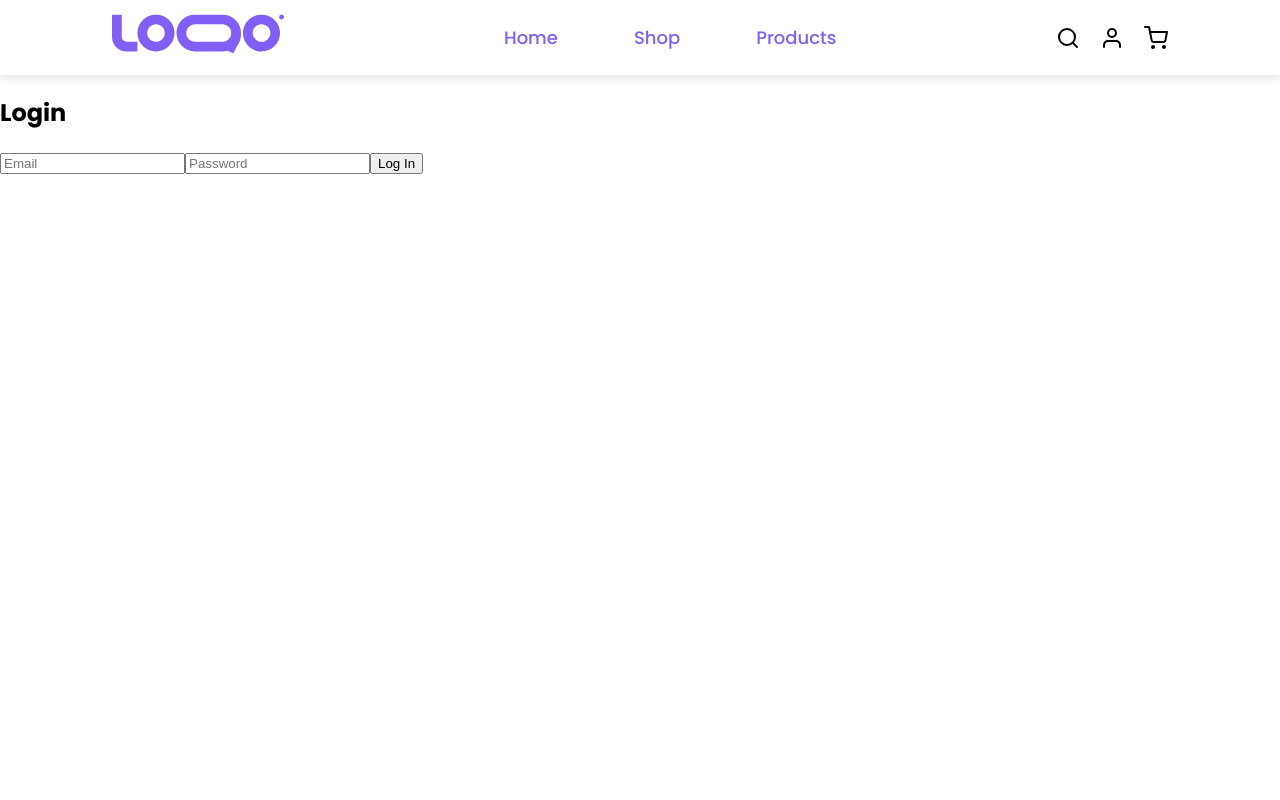
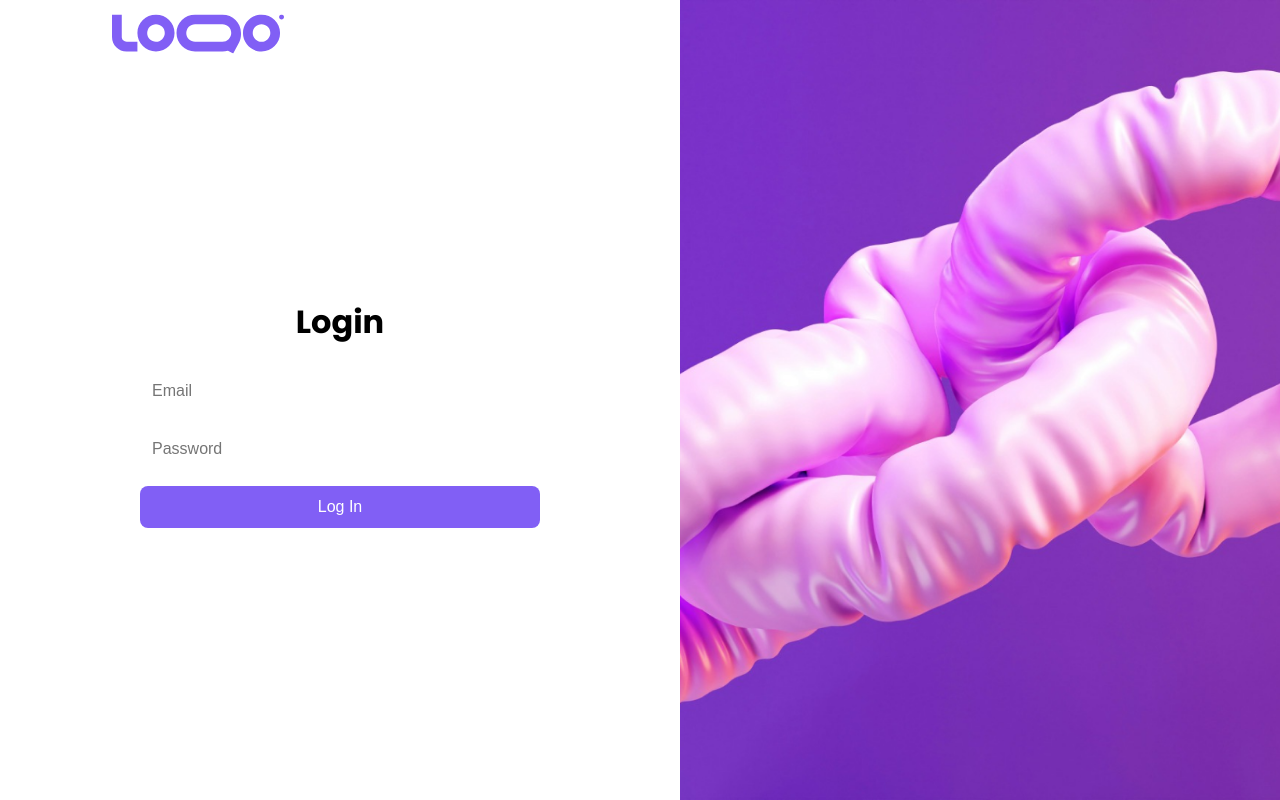
Before and after one commit to henriettamajai/ecommerce-app, a React (Create React App) app in the folder ecommerce/: page /login in a window 1280 px wide. Built offline with nearby package versions, Linux system fonts and the light colour scheme.

Commit message:
Implemented login page UI

```diff
--- a/ecommerce/src/App.js
+++ b/ecommerce/src/App.js
@@ -8,7 +8,6 @@ import './styles/global.css';
 const App = () => {
   return (
     <Router>
-      <Navbar />
       <Routes>
         <Route path="/" element={<HomePage />} />
         <Route path="/login" element={<LoginPage />} />
--- a/ecommerce/src/pages/home/HomePage.js
+++ b/ecommerce/src/pages/home/HomePage.js
@@ -1,10 +1,12 @@
 import React from 'react';
+import Navbar from '../../components/navbar/Navbar';
 import Button from '../../components/button/Button';
 import Card from '../../components/categoryCard/CategoryCard';
 import styles from './HomePage.module.css';
 
 const HomePage = () => {
     return (
+      <div><Navbar />
       <div className={styles.container}>
         <div className={styles.content}>
           <div className={styles['text-container']}>
@@ -31,6 +33,7 @@ const HomePage = () => {
           />
         </div>
       </div>
+      </div>
     );
   };
 
--- a/ecommerce/src/pages/login/LoginPage.js
+++ b/ecommerce/src/pages/login/LoginPage.js
@@ -1,10 +1,17 @@
 import React from 'react';
+import { useNavigate } from 'react-router-dom';
 import styles from './LoginPage.module.css';
 
 const LoginPage = () => {
+    const navigate = useNavigate();
+    const handleLogoClick = () => {
+      navigate('/');
+    };
   return (
     <div className={styles.container}>
+        <img src="/logo.svg" alt="Logo" className={styles.logo} onClick={handleLogoClick}  />
       <div className={styles.leftContainer}>
+
         <div className={styles.formWrapper}>
           <h2 className={styles.title}>Login</h2>
           <form className={styles.form}>
--- a/ecommerce/src/pages/login/LoginPage.module.css
+++ b/ecommerce/src/pages/login/LoginPage.module.css
@@ -0,0 +1,64 @@
+.container {
+    display: flex;
+    height: 100vh;
+  }
+  .logo {
+    position: absolute;
+    top: 14px;
+    left: 112px;
+    height: 40px;
+  }
+  .leftContainer {
+    flex: 1;
+    display: flex;
+    justify-content: center;
+    align-items: center;
+    background-color: var(--white);
+    padding: 40px;
+  }
+
+  .formWrapper {
+    max-width: 400px;
+    width: 100%;
+    text-align: center;
+  }
+
+  .title {
+    font-size: 32px;
+    margin-bottom: 24px;
+    color: var(--black);
+  }
+
+  .form {
+    display: flex;
+    flex-direction: column;
+    gap: 16px;
+  }
+
+  .input {
+    padding: 12px;
+    border: 1px solid var(--gray);
+    border-radius: 8px;
+    font-size: 16px;
+  }
+
+  .button {
+    padding: 12px;
+    background-color: var(--primary-500);
+    color: var(--white);
+    border: none;
+    border-radius: 8px;
+    cursor: pointer;
+    font-size: 16px;
+    transition: background-color 0.3s ease;
+  }
+
+  .button:hover {
+    background-color: var(--primary-600);
+  }
+  .rightContainer {
+    flex: 1;
+    background-image: url('/public/login-image.png');
+    background-size: cover;
+    background-position: center;
+  }
```
Also changed, not shown: ecommerce/public/login-image.png (added).
